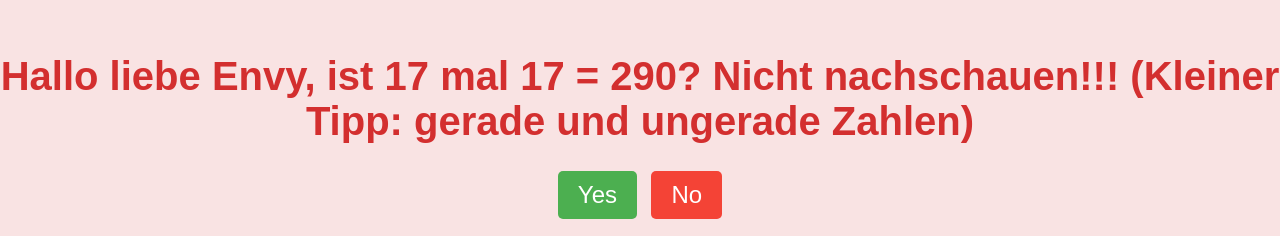
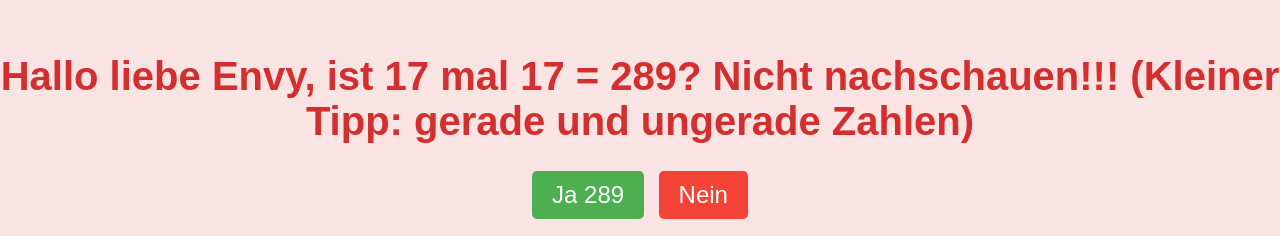
Before and after one commit to marcguggenberger/valentine, a plain HTML site: page index.html in a window 1280 px wide. Shown: the part 115-351 px from the top of the page. Drawn offline with Linux system fonts and the light colour scheme; no server answers; grey boxes are pictures that could not be loaded.

Commit message:
Update index.html

```diff
--- a/index.html
+++ b/index.html
@@ -8,10 +8,10 @@
 </head>
 <body>
     <div class="container">
-        <h1>Hallo liebe Envy, ist 17 mal 17 = 290? Nicht nachschauen!!! (Kleiner Tipp: gerade und ungerade Zahlen)</h1>
+        <h1>Hallo liebe Envy, ist 17 mal 17 = 289? Nicht nachschauen!!! (Kleiner Tipp: gerade und ungerade Zahlen)</h1>
         <div class="buttons">
-            <button class="yes-button" onclick="handleYesClick()">Yes</button>
-            <button class="no-button" onclick="handleNoClick()">No</button>
+            <button class="yes-button" onclick="handleYesClick()">Ja 289</button>
+            <button class="no-button" onclick="handleNoClick()">Nein</button>
         </div>
         <div class="gif_container">
             <img src="https://media1.giphy.com/media/v1.Y2lkPTc5MGI3NjExbW5lenZyZHI5OXM2eW95b3pmMG40cWVrMDhtNjVuM3A4dGNxa2g2dSZlcD12MV9pbnRlcm5hbF9naWZfYnlfaWQmY3Q9cw/VM1fcpu2bKs1e2Kdbj/giphy.gif" alt="Cute GIF">
```
